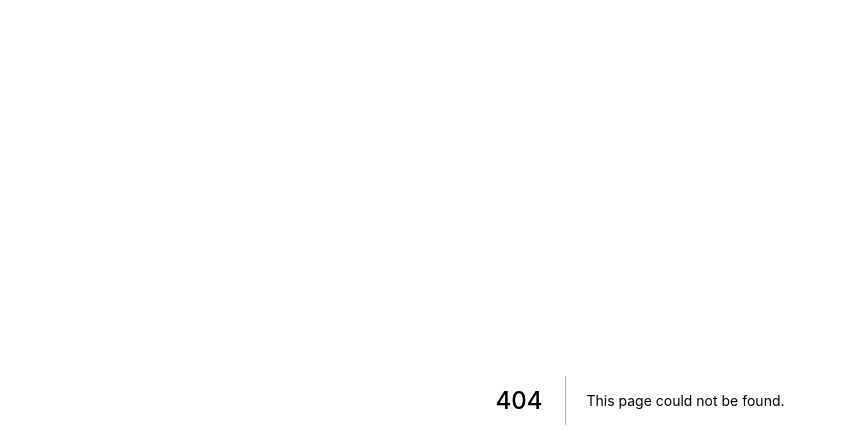
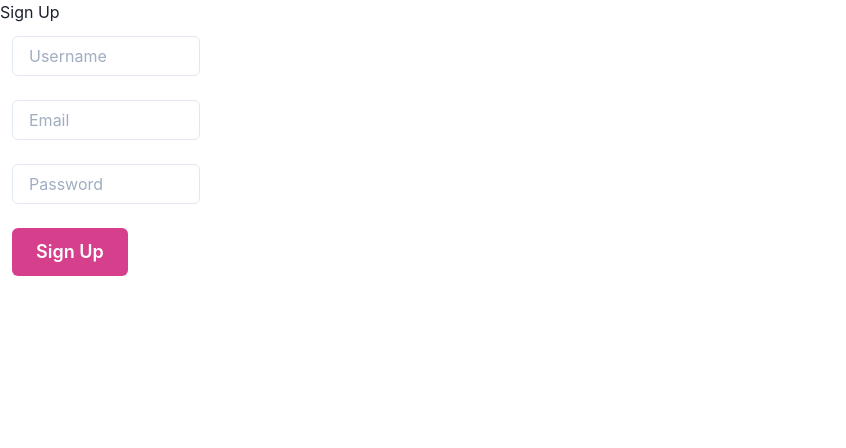
Before and after one commit to priyadarsimishra/Ricetta, a Next.js app: page /signup in a window 1280 px wide. Before the commit this address had no page. Shown: the top 448 px of the page, without its empty margins (0-846 px from the left). Built offline with nearby package versions, Linux system fonts and the light colour scheme.

Commit message:
added firebase

```diff
--- /dev/null
+++ b/firebase.js
@@ -0,0 +1,23 @@
+import firebase from "firebase/compat/app";
+import "firebase/compat/auth";
+import "firebase/compat/firestore";
+
+// this is the firebase config and it just intializes our app, later we can put these fields
+// in a env file so the values are secured.
+if (!firebase.apps.length) {
+  firebase.initializeApp({
+    apiKey: "AIzaSyCzj8NXp6AdWVlg63iAtyQ5pcz2EV6MWnc",
+    authDomain: "ricetta-4e80c.firebaseapp.com",
+    projectId: "ricetta-4e80c",
+    storageBucket: "ricetta-4e80c.appspot.com",
+    messagingSenderId: "736924389520",
+    appId: "1:736924389520:web:03768f31ecc9bb48964815",
+  });
+}
+
+const auth = firebase.auth(); // this for authentication and creating users
+const storage = firebase.firestore(); // this is for saving images or videos in the storage if needed
+// const provider = new firebase.auth.GoogleAuthProvider();
+
+// exporting these three objects so when you import you can import either one of these objects by destructing
+export { auth, storage };
--- a/package.json
+++ b/package.json
@@ -9,6 +9,11 @@
     "lint": "next lint"
   },
   "dependencies": {
+    "@chakra-ui/react": "^1.8.1",
+    "@emotion/react": "^11.7.1",
+    "@emotion/styled": "^11.6.0",
+    "firebase": "^9.6.5",
+    "framer-motion": "^5.6.0",
     "next": "12.0.10",
     "react": "17.0.2",
     "react-dom": "17.0.2"
--- a/pages/_app.js
+++ b/pages/_app.js
@@ -1,7 +1,12 @@
-import '../styles/globals.css'
+import "../styles/globals.css";
+import { ChakraProvider } from "@chakra-ui/react";
 
-function MyApp({ Component, pageProps }) {
-  return <Component {...pageProps} />
+function App({ Component, pageProps }) {
+  return (
+    <ChakraProvider>
+      <Component {...pageProps} />
+    </ChakraProvider>
+  );
 }
 
-export default MyApp
+export default App;
--- /dev/null
+++ b/pages/signup.js
@@ -0,0 +1,74 @@
+import React, { useState } from "react";
+import { Heading, Input, Box, Button } from "@chakra-ui/react";
+import { auth, provider } from "../firebase";
+
+const signup = () => {
+  const [currUser, setCurrUser] = useState();
+
+  const createUser = (username, email, password) => {
+    auth.createUserWithEmailAndPassword(email, password).then((data) => {
+      console.log(data);
+    });
+  };
+
+  return (
+    <div>
+      <h3>Sign Up</h3>
+      <Box p="3">
+        <Input
+          placeholder="Username"
+          value={currUser?.username}
+          width="15%"
+          onChange={(evt) =>
+            setCurrUser({
+              username: evt.target.value,
+              email: currUser?.email,
+              password: currUser?.password,
+            })
+          }
+        />
+      </Box>
+      <Box p="3">
+        <Input
+          placeholder="Email"
+          value={currUser?.email}
+          width="15%"
+          onChange={(evt) =>
+            setCurrUser({
+              username: currUser?.username,
+              email: evt.target.value,
+              password: currUser?.password,
+            })
+          }
+        />
+      </Box>
+      <Box p="3">
+        <Input
+          placeholder="Password"
+          value={currUser?.password}
+          width="15%"
+          onChange={(evt) =>
+            setCurrUser({
+              username: currUser?.username,
+              email: currUser?.email,
+              password: evt.target.value,
+            })
+          }
+        />
+      </Box>
+      <Box p="3">
+        <Button
+          colorScheme="pink"
+          size="lg"
+          onClick={() => {
+            createUser(currUser.email, currUser.password);
+          }}
+        >
+          Sign Up
+        </Button>
+      </Box>
+    </div>
+  );
+};
+
+export default signup;
```
Also changed, not shown: pages/login.js (added), 1 other file (tests, documents, lock files or other folders).
